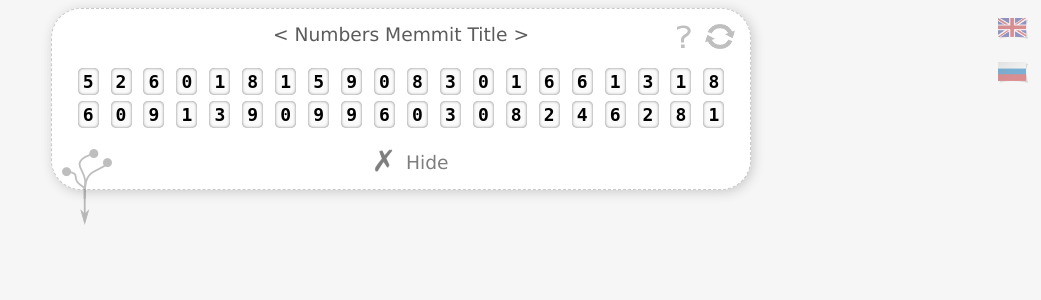
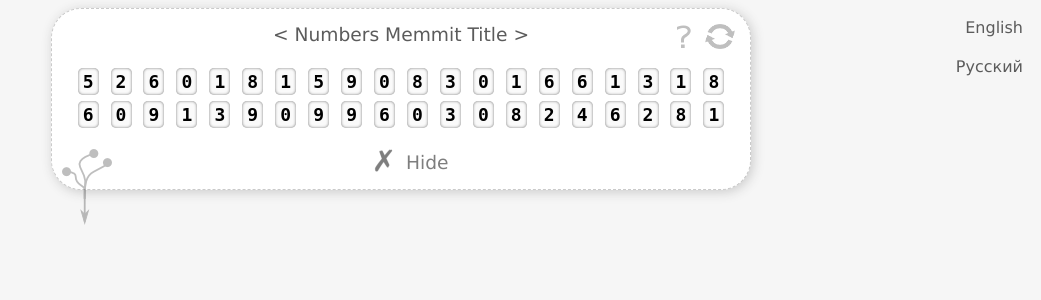
Before and after one commit to altvod/remnums, a Django app: page / in a window 1280 px wide. Shown: the top 300 px of the page, without its empty margins (239-1280 px from the left). Run offline with Django 3.2, Linux system fonts and the light colour scheme; parts of the project's set-up code (start-up, migrations or seed data) failed here and were passed over.

Commit message:
fixed memmit removal

```diff
--- a/memmit/memmits/help/ru/words.html
+++ b/memmit/memmits/help/ru/words.html
@@ -5,13 +5,13 @@
         что-то, что Вам легко визуализировать) по следующей схеме:
     </p>
     <ol>
-        <li>назовем «значащими» буквы: к, л, т, ч, п, ш(щ), с, в, д;</li>
+        <li>назовем «значащими» буквы: <b>к, л, т, ч, п, ш(щ), с, в, д</b>;</li>
         <li>первые две «значащие» буквы в слове должны совпадать с заданной парой букв;</li>
         <li>все последующие «значащие» буквы в слове могут быть расположены произвольным образом.</li>
         <li>«незначащие» буквы могут быть расположены в слове произвольным образом.</li>
     </ol>
     <p>
-        Примеры: &lt;к, л&gt; → колпак, &lt;т, к&gt; → трактор.
+        Примеры: &lt;<b>к</b>, <b>л</b>&gt; → <b>к</b>о<b>л</b>пак, &lt;<b>т</b>, <b>к</b>&gt; → <b>т</b>ра<b>к</b>тор.
     </p>
     <p>
         Теперь - финальный этап.
--- a/static/css/main.css
+++ b/static/css/main.css
@@ -86,6 +86,9 @@ body {
     padding: 0;
 }
 
+.help-text {
+    font-size: 12pt;
+}
 .help-text p {
     text-align: justify;
 }
@@ -97,8 +100,11 @@ body {
 }
 
 .language-bar {white-space: normal;}
-.language-flag {
+.language-option {
     cursor: pointer;
-    opacity: 0.5;
+    color: #5b5b5b;
+    display: inline-block;
+    font-size: 12pt;
+    margin: 10px;
 }
-.language-flag:hover {opacity: 0.8;}
+.language-option:hover {color: #3e3e3e;}
--- a/static/js/memmit.js
+++ b/static/js/memmit.js
@@ -66,7 +66,7 @@ memmlib.Memmit.prototype.reverseIdMap = function(mapping) {
 };
 
 memmlib.Memmit.prototype.findChildBySelector = function(childSelector) {
-    return document.querySelectorAll('[data-memmit-id="'+this.id+'"] '+childSelector).item(0);
+    return document.querySelector('[data-memmit-id="'+this.id+'"] '+childSelector);
 };
 
 memmlib.Memmit.prototype.findChildrenBySelector = function(childSelector) {
@@ -117,7 +117,7 @@ memmlib.Memmit.prototype.bindHints = function() {
 
 memmlib.Memmit.prototype.showHelp = function() {
     var helpBox = this.findChildBySelector('.memmit-help-container');
-    memmlib.showSimpleDialog(helpBox.innerHTML, {y: 100, width: 600});
+    memmlib.showSimpleDialog(helpBox.innerHTML, {y: 80, width: 600});
 };
 
 memmlib.Memmit.prototype.displayChildBySelector = function(childSelector, display) {
@@ -257,6 +257,7 @@ memmlib.Memmit.prototype.simplify = function() {
 
 memmlib.Memmit.prototype.remove = function() {
     this.removeSimplified();
+    memmlib.unRegisterMemmit(this.id);
     this.container.parentNode.removeChild(this.container);
 };
 
--- a/static/js/misc.js
+++ b/static/js/misc.js
@@ -15,7 +15,7 @@ memmlib.setLanguage = function(language){
 };
 
 memmlib.bindLanguageButtons = function() {
-    var langButtons = document.querySelectorAll('.language-flag');
+    var langButtons = document.querySelectorAll('.language-option');
     var bindClick;
     for (var i = 0; i < langButtons.length; i++) {
         bindClick = function(button) {
--- a/templates/language_bar.html
+++ b/templates/language_bar.html
@@ -1,8 +1,8 @@
 <div class="sizeless-anchor float-right">
     <div class="top-right">
         <div class="language-bar">
-            <img src="/static/img/icons/languages/en.png" class="language-flag" height="40" data-language="en" alt="en" title="English" />
-            <img src="/static/img/icons/languages/ru.png" class="language-flag" height="40" data-language="ru" alt="ru" title="Русский" />
+            <span class="language-option" data-language="en" title="English">English</span>
+            <span class="language-option" data-language="ru" title="Русский">Русский</span>
         </div>
     </div>
 </div>
```
Also changed, not shown: db.sqlite3.
